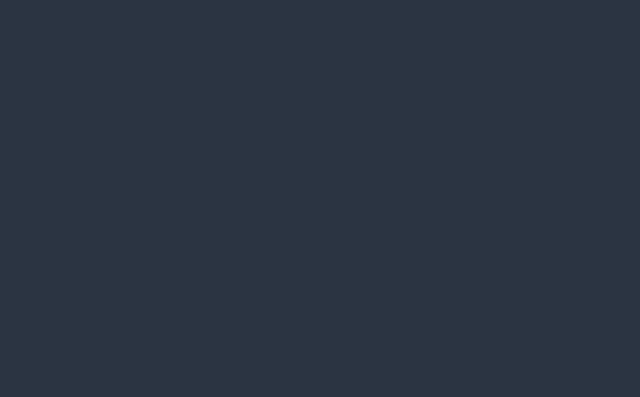
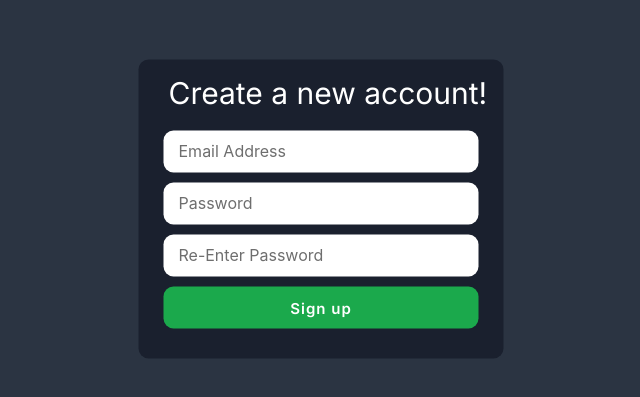
Before and after one commit to akshatatray/daily-hub, a React (Create React App) app: page /signup in a window 1280 px wide. Shown: the part 191-588 px from the top of the page, without its empty margins (319-959 px from the left). Built offline with nearby package versions, Linux system fonts and the light colour scheme.

Commit message:
SignIn & SignUp

```diff
--- a/src/App.js
+++ b/src/App.js
@@ -5,6 +5,7 @@ import Home from './Components/Home/Home.jsx';
 import Cart from './Components/Cart/Cart.jsx';
 import Menu from './Components/Menu/Menu.jsx';
 import SignIn from './Components/SignIn/SignIn.jsx';
+import SignUp from './Components/SignUp/SignUp.jsx';
 import Loader from './Loader/Loader';
 
 import Private from './Routes/Private';
@@ -18,6 +19,7 @@ function App() {
       <Private path="/cart" exact component={ Cart } />
       <Private path="/shop/:id" exact component={ Menu } />
       <Public path="/signin" exact component={ SignIn } />
+      <Public path="/signup" exact component={ SignUp } />
     </Router>
   );
 }
--- a/src/Components/SignIn/SignIn.css
+++ b/src/Components/SignIn/SignIn.css
@@ -62,6 +62,9 @@
      font-weight: 600;
      letter-spacing: 1px;
 }
+.btn:focus {
+     outline: 0;
+}
 .SignInBtn {
      width: 100%;
      margin: 5px 0;
@@ -95,7 +98,8 @@
 .Alert {
      position: relative;
      padding: .75rem 1rem;
-     border-radius: .25rem;
+     margin: 5px 0;
+     border-radius: var(--bdRd);
      color: #721c24;
      background-color: #f8d7da;
      transition: all .25s;
--- a/src/Components/SignIn/SignIn.jsx
+++ b/src/Components/SignIn/SignIn.jsx
@@ -26,6 +26,12 @@ const SignIn = (props) => {
                     Welcome Back!
                </h1>
                <form className="SignInForm" onSubmit={ handleSubmit }>
+                    {
+                         props.err &&
+                         <div className="Alert">
+                              { props.err }
+                         </div>
+                    }
                     <input
                          type="email"
                          className="InputFeild"
@@ -94,6 +100,7 @@ const SignIn = (props) => {
 const mapStateWithProps = (state) => {
      return {
           isLoggedIn: state.isLoggedIn,
+          err: state.error,
      }
 }
 
--- a/src/Components/SignUp/SignUp.css
+++ b/src/Components/SignUp/SignUp.css
@@ -0,0 +1,26 @@
+.SignUp {
+     position: absolute;
+     top: 50%;
+     left: 50%;
+     transform: translate(-50%, -50%);
+     border-radius: var(--bdRd);
+     background-color: var(--secColor);
+     width: 335px;
+     padding: 15px;
+}
+.SignUpHeading {
+     font-family: var(--interFont);
+     margin: 0 0 5px 15px;
+     font-size: 30px;
+     font-weight: 400;
+     color: var(--primColor);
+     transition: all .25s;
+}
+.SignUpForm {
+     padding: 10px;
+}
+.SignUpBtn {
+     width: 100%;
+     margin: 5px 0;
+     font-family: var(--interFont);
+}
--- a/src/Components/SignUp/SignUp.jsx
+++ b/src/Components/SignUp/SignUp.jsx
@@ -0,0 +1,92 @@
+import React, { useState } from 'react';
+import './SignUp.css';
+
+import { useHistory } from 'react-router-dom';
+import { connect } from 'react-redux';
+import { createUserWithEmail } from '../../Redux/actions';
+
+const SignUp = (props) => {
+     const [email, setEmail] = useState('');
+     const [password, setPassword] = useState('');
+     const [repassword, setRePassword] = useState('');
+     const [err, setErr] = useState('');
+     const history = useHistory();
+
+     const handleSubmit = async (e) => {
+          e.preventDefault();
+          if (password === repassword) {
+               setErr("");
+               await props.createUserWithEmail(email, password);
+               history.push('/');
+          } else {
+               setErr("Passwords do not match!");
+          }
+     }
+
+     return (
+          <div className="SignUp">
+               <h1 className="SignUpHeading">
+                    Create a new account!
+               </h1>
+               <form className="SignUpForm" onSubmit={ handleSubmit }>
+                    {
+                         err &&
+                         <div className="Alert">
+                              { err }
+                         </div>
+                    }
+                    <input
+                         type="email"
+                         className="InputFeild"
+                         id="email"
+                         name="email"
+                         placeholder="Email Address"
+                         value={ email }
+                         onChange={(e) => setEmail(e.target.value)}
+                    />
+                    <label htmlFor="email" className="InputLabel">
+                         Email Address
+                    </label>
+                    <input
+                         type="password"
+                         className="InputFeild"
+                         id="password"
+                         name="password"
+                         placeholder="Password"
+                         value={ password }
+                         onChange={(e) => setPassword(e.target.value)}
+                    />
+                    <label htmlFor="password" className="InputLabel">
+                         Password
+                    </label>
+                    <input
+                         type="password"
+                         className="InputFeild"
+                         id="repassword"
+                         name="repassword"
+                         placeholder="Re-Enter Password"
+                         value={ repassword }
+                         onChange={(e) => setRePassword(e.target.value)}
+                    />
+                    <label htmlFor="repassword" className="InputLabel">
+                         Re-Enter Password
+                    </label>
+                    <button type="submit" className="SignUpBtn btn">
+                         Sign up
+                    </button>
+               </form>
+          </div>
+     )
+}
+
+const mapStateWithProps = (state) => {
+     return {
+          isLoggedIn: state.isLoggedIn,
+     }
+}
+
+const mapActionWithProps = {
+     createUserWithEmail,
+}
+
+export default connect(mapStateWithProps, mapActionWithProps) (SignUp);
--- a/src/Redux/actions.js
+++ b/src/Redux/actions.js
@@ -112,8 +112,9 @@ export const signInWithEmail = (email, password) => (dispatch) => {
     .then(user => {
       dispatch({
         type: "SIGN_IN",
-        payload: user,
+        payload: user.user,
       });
+      console.log(user);
       dispatch({
         type: "UNLOADING",
       });
@@ -154,3 +155,28 @@ export const signInWithGoogle = () => (dispatch) => {
       });
     });
 }
+
+export const createUserWithEmail = (email, password) => (dispatch) => {
+  dispatch({
+    type: "LOADING",
+  });
+  auth.createUserWithEmailAndPassword(email, password)
+    .then(res => {
+      dispatch({
+        type: "SIGN_IN",
+        payload: res.user,
+      });
+      dispatch({
+        type: "UNLOADING",
+      });
+    })
+    .catch(err => {
+      dispatch({
+        type: "ERR",
+        payload: err,
+      });
+      dispatch({
+        type: "UNLOADING",
+      });
+    });
+}
--- a/src/Redux/reducers.js
+++ b/src/Redux/reducers.js
@@ -50,6 +50,8 @@ const reducers = (state = initState, action) => {
                     }
                }
                return { ...state, cart: [...state.cart], };
+          case "ERR":
+               return { ...state, error: action.payload }
           default:
                return state;
      }
```
Also changed, not shown: 1 other file (tests, documents, lock files or other folders).
